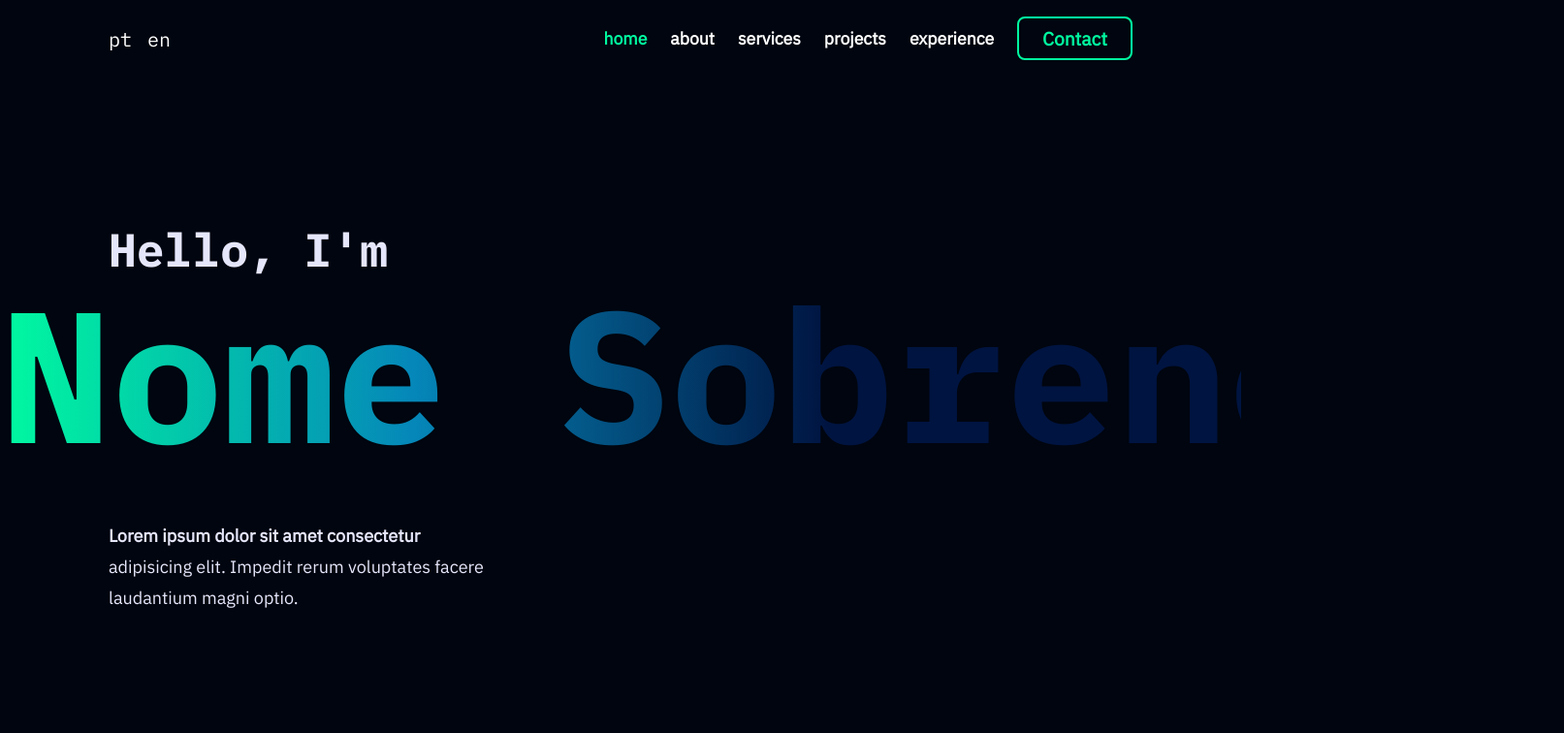
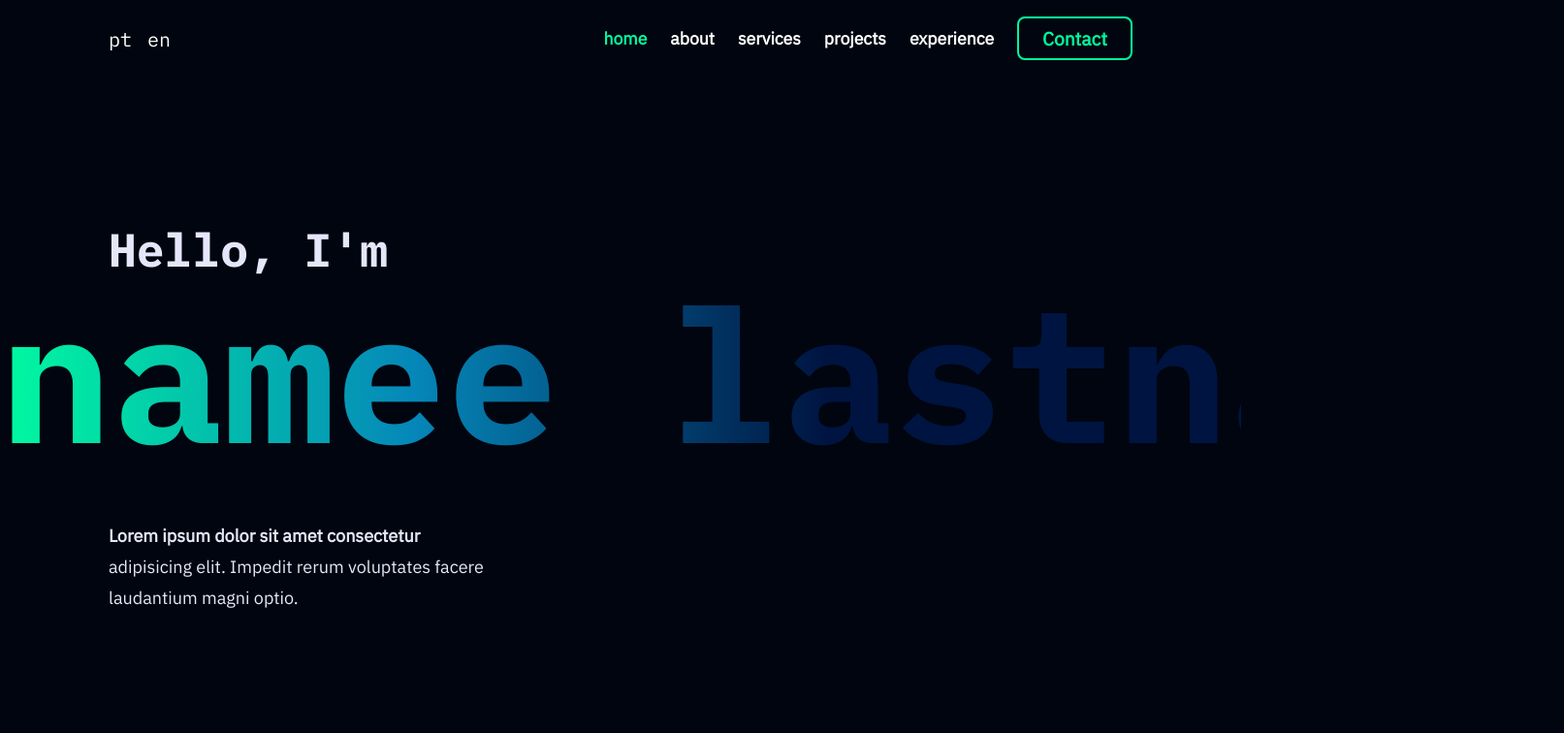
Before and after one commit to mattreee/not-personal-portfolio-website, a React (Create React App) app: page / in a window 1280 px wide. Shown: the top 756 px of the page at 97% size, 1613 px wide, since content can reach past the window. Built offline with nearby package versions, Linux system fonts and the light colour scheme.

Commit message:
changed name and moved overflow from body to intro

```diff
--- a/src/components/Intro.tsx
+++ b/src/components/Intro.tsx
@@ -2,7 +2,7 @@ const Intro = () => {
 	return (
 		<section className="intro">
 			<p className="intro__hi">Hello, I'm</p>
-			<h1 className="intro__name">Nome Sobrenome</h1>
+			<h1 className="intro__name">namee lastnaame</h1>
 			<p className="intro__desc">
 				<span className="bold-text">
 					Lorem ipsum dolor sit amet consectetur
--- a/src/css/main.css
+++ b/src/css/main.css
@@ -8,7 +8,6 @@
 body {
   background-color: #00050f;
   color: white;
-  overflow-x: hidden;
 }
 
 .bold-text {
@@ -83,6 +82,7 @@ body {
 
 .intro {
   padding: 9rem 0;
+  overflow-x: hidden;
 }
 
 .intro__hi {
--- a/src/scss/main.scss
+++ b/src/scss/main.scss
@@ -94,7 +94,6 @@ $color-error: #dc0000;
 body {
 	background-color: $color-bg;
 	color: white;
-	overflow-x: hidden;
 }
 
 .bold-text {
@@ -157,6 +156,7 @@ body {
 
 .intro {
 	padding: 9rem 0;
+	overflow-x: hidden;
 
 	&__hi {
 		@include desktop-heading-2();
```
Also changed, not shown: 1 other file (tests, documents, lock files or other folders).
